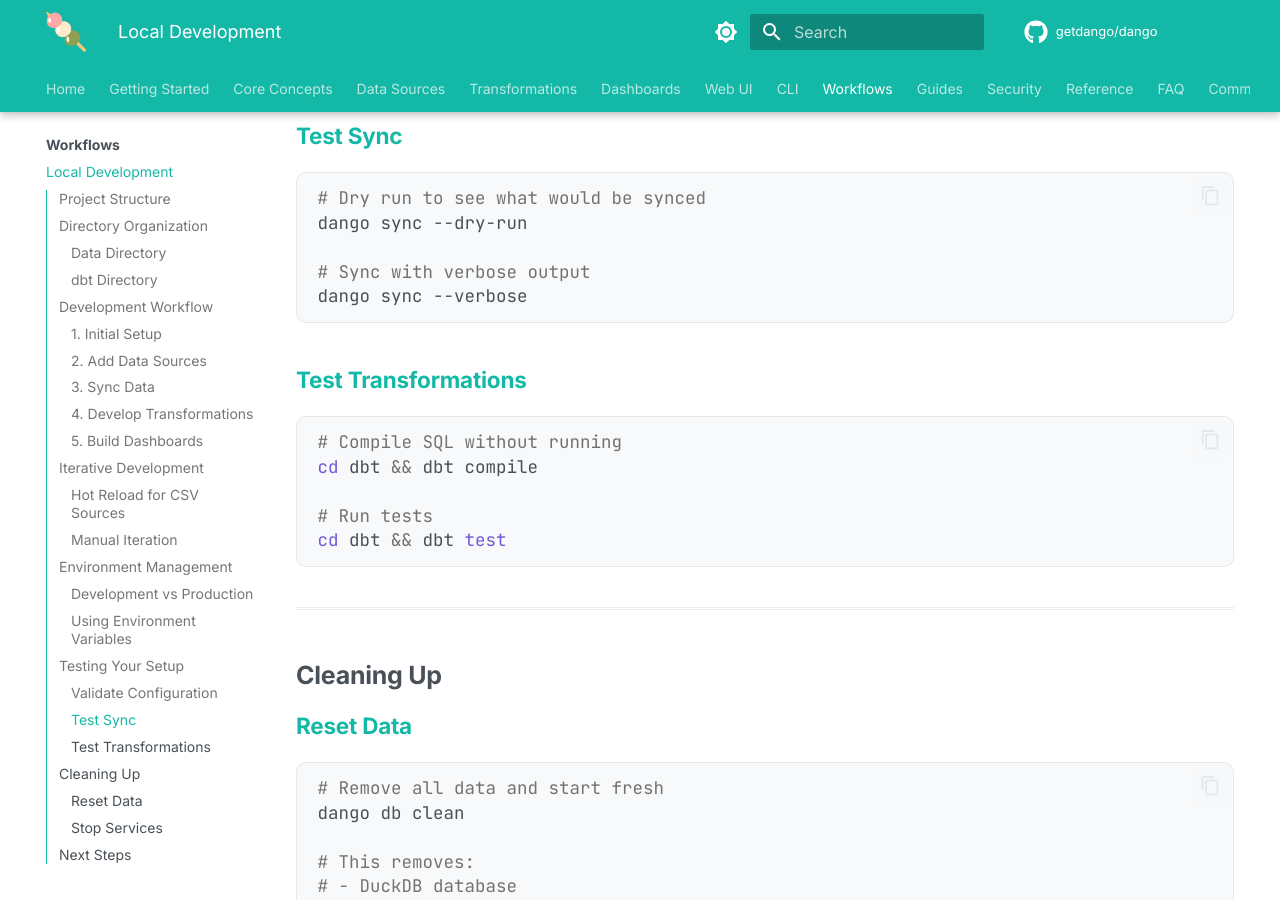
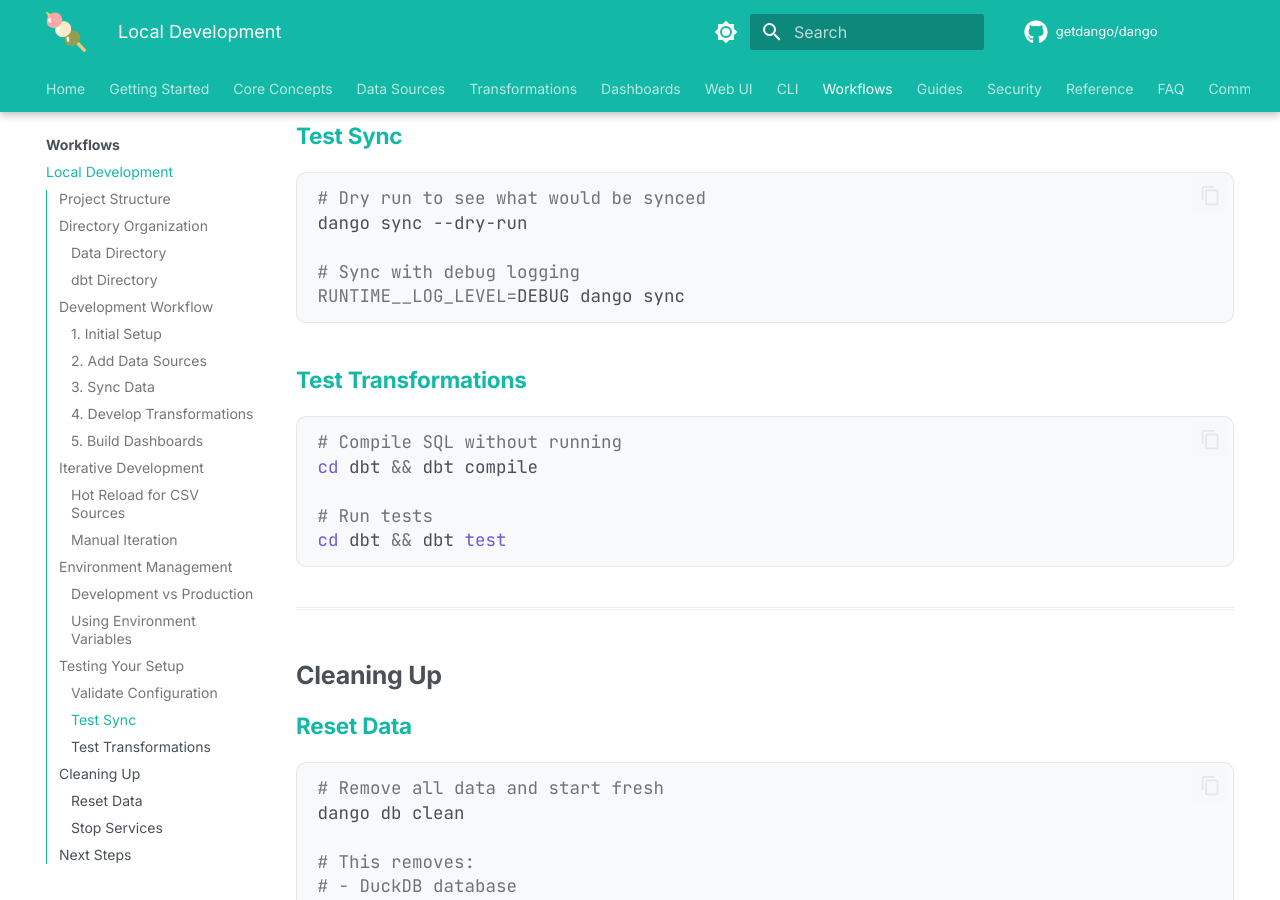
Before and after one commit to getdango/docs, an MkDocs documentation site: the page built from docs/workflows/local-development.md, in a window 1280 px wide and 900 px high, scrolled down 5536 px. Built offline with MkDocs 1.6.1 and Material for MkDocs 9.7.7, drawn with Linux system fonts in a browser that asks for light colours; comment, search, counter and statistics services are not loaded; the version menu is left out.

Commit message:
fix: remove non-existent --verbose flag from local-development.md
🤖 Generated with [Claude Code](https://claude.com/claude-code)

Co-Authored-By: Claude Opus 4.5 <noreply@anthropic.com>

````diff
--- a/docs/workflows/local-development.md
+++ b/docs/workflows/local-development.md
@@ -233,8 +233,8 @@ dango validate --source my_source
 # Dry run to see what would be synced
 dango sync --dry-run
 
-# Sync with verbose output
-dango sync --verbose
+# Sync with debug logging
+RUNTIME__LOG_LEVEL=DEBUG dango sync
 ```
 
 ### Test Transformations
````
